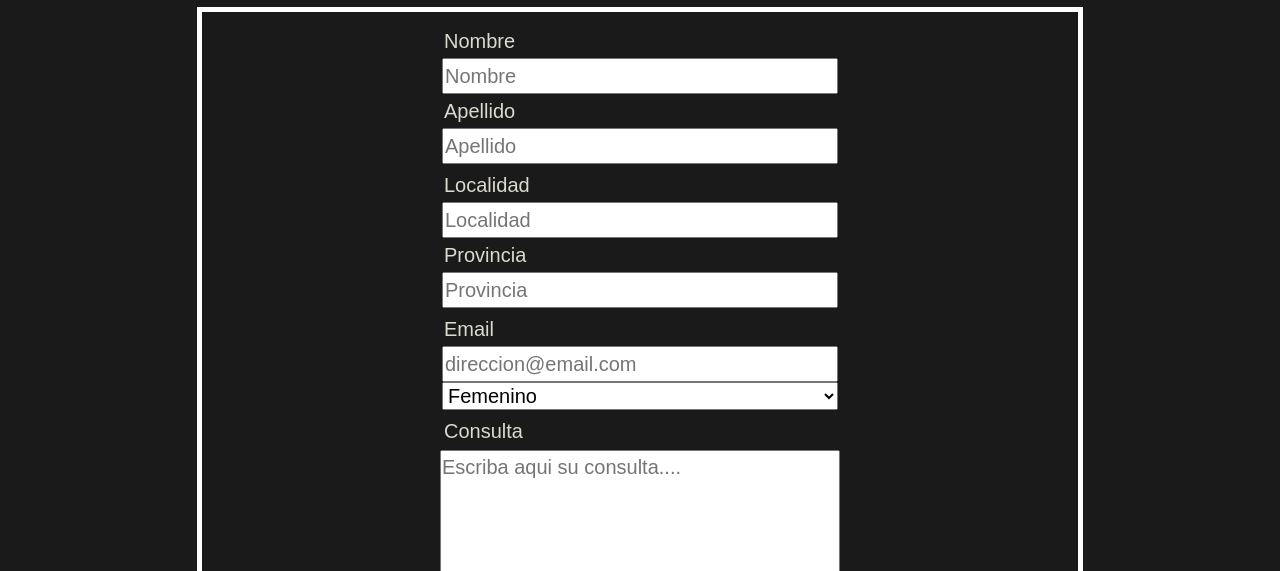
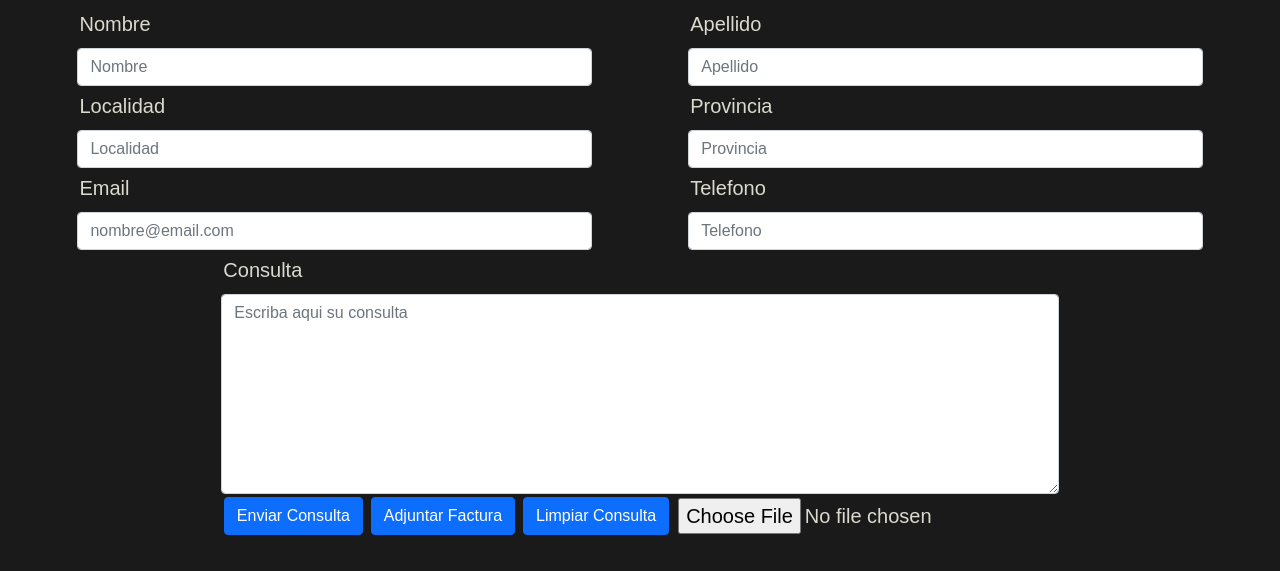
Before and after one commit to gastongonzalez83/refricar, a plain HTML site: page page/contacto.html in a window 1280 px wide. Shown: the part 381-952 px from the top of the page. Drawn offline with nearby package versions, Linux system fonts and the light colour scheme; a web font is replaced by a local one.

Commit message:
cambios paginas contacto

```diff
--- a/page/contacto.html
+++ b/page/contacto.html
@@ -28,7 +28,44 @@
     </header>
     <main>
         <h1 class="titulo">CONTACTANOS</h1>
-            <section class="contenedor">
+        <div class="row justify-content-evenly">
+            <div class="col-xl-5 col-md-5 col-sd-8">
+                <label for="aombre" class="form-label">Nombre</label>
+                <input type="text" class="form-control" id="Nombre" placeholder="Nombre">
+            </div>
+            <div class="col-xl-5 col-md-5 col-sd-8">
+                <label for="apellido" class="form-label">Apellido</label>
+                <input type="text" class="form-control" id="apellido" placeholder="Apellido" >
+            </div>
+            <div class="col-xl-5 col-md-5 col-sd-8">
+                <label for="localidad" class="form-label">Localidad</label>
+                <input type="text" class="form-control" id="localidad" placeholder="Localidad">
+            </div>
+            <div class="col-xl-5 col-md-5 col-sd-8">
+                <label for="provincia" class="form-label">Provincia</label>
+                <input type="text" class="form-control" id="provincia" placeholder="Provincia">
+            </div>
+            <div class="col-xl-5 col-md-5 col-sd-8">
+                <label for="Email" class="form-label">Email</label>
+                <input type="email" class="form-control" id="Email" placeholder="nombre@email.com" >
+            </div>
+            <div class="col-xl-5 col-md-5 col-sd-8">
+                <label for="phone" class="form-label">Telefono</label>
+                <input type="phone" class="form-control" id="phone" placeholder="Telefono" >
+            </div>
+            <div class="col-xl-8 col-md-10 col-sd-8">
+                <label for="exampleFormControlTextarea1" class="form-label">Consulta</label>
+                <textarea class="form-control" id="exampleFormControlTextarea1" rows="3" placeholder="Escriba aqui su consulta"></textarea>
+            </div>
+            <div class="d-flex gap-2 justify-content-center">
+                <input class="btn btn-primary btn-sd" type="submit" value="Enviar Consulta">
+                <input class="btn btn-primary btn-sd" type="button" value="Adjuntar Factura">
+                <input class="btn btn-primary btn-sd" type="reset" value="Limpiar Consulta">
+                <input class="form-control-col-0.5" type="file" id="formFile">
+            </div>
+        </div>
+
+        <!--     <section class="contenedor">
                 <form  class="formulario" method="">
                     <div class="input__formularios">
                         <label for="nombre">Nombre</label>
@@ -65,7 +102,7 @@
                         <input type="checkbox" name="acepta" value="1">
                     </div>
                 </form>
-            </section>
+            </section>  -->
     </main>
     <footer>
         <div class="footer__informacion" >
```
Also changed, not shown: 1 other file.
